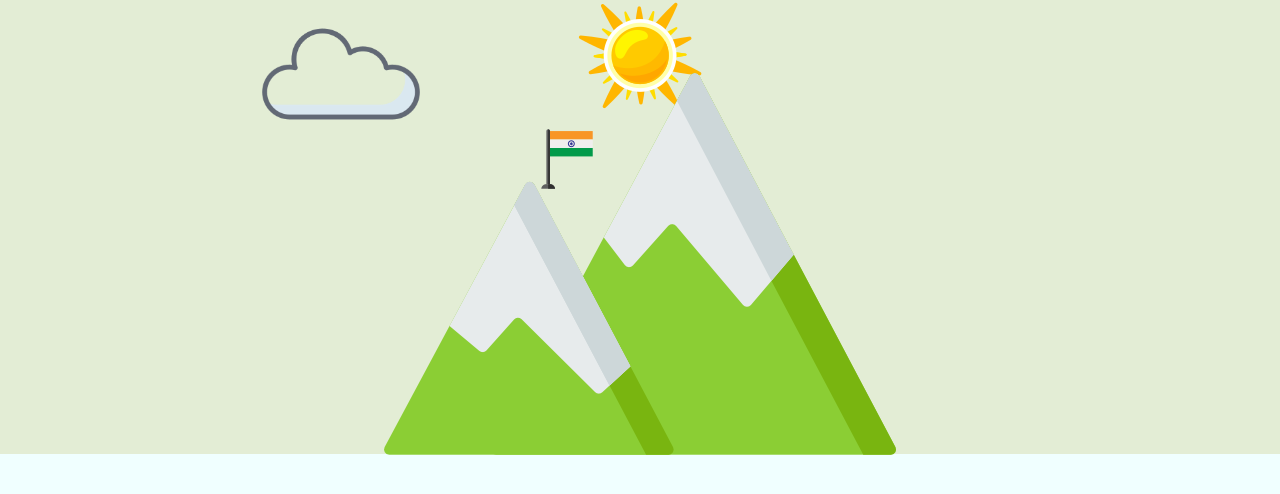
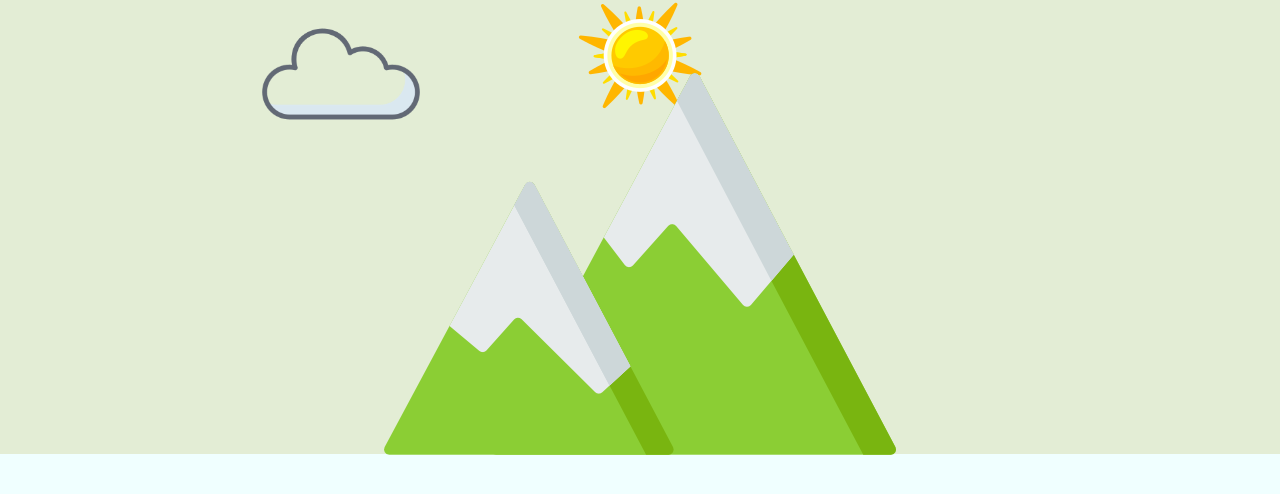
Before and after one commit to SP-011/First-Personal-Site, a plain HTML site: page index.html in a window 1280 px wide. Shown: the part 306-800 px from the top of the page. Drawn offline with Linux system fonts and the light colour scheme; a web font is replaced by a local one.

Commit message:
Update index.html

```diff
--- a/index.html
+++ b/index.html
@@ -21,7 +21,7 @@
         <img class="cloud2" src="cloud1.png" alt="cloud" height="170px" width="170px">
         <img class="sun" src="sun.png" alt="Sun- image">
         <img class="mountain" src="mountain2.png" alt="mountain">
-        <img class="flag" src="india.png" alt="Flag-image">
+<!--         <img class="flag" src="india.png" alt="Flag-image"> -->
     </div>
     <br><br><br><br>
     <img src="student.png" width="160" height="160" alt="">
```
